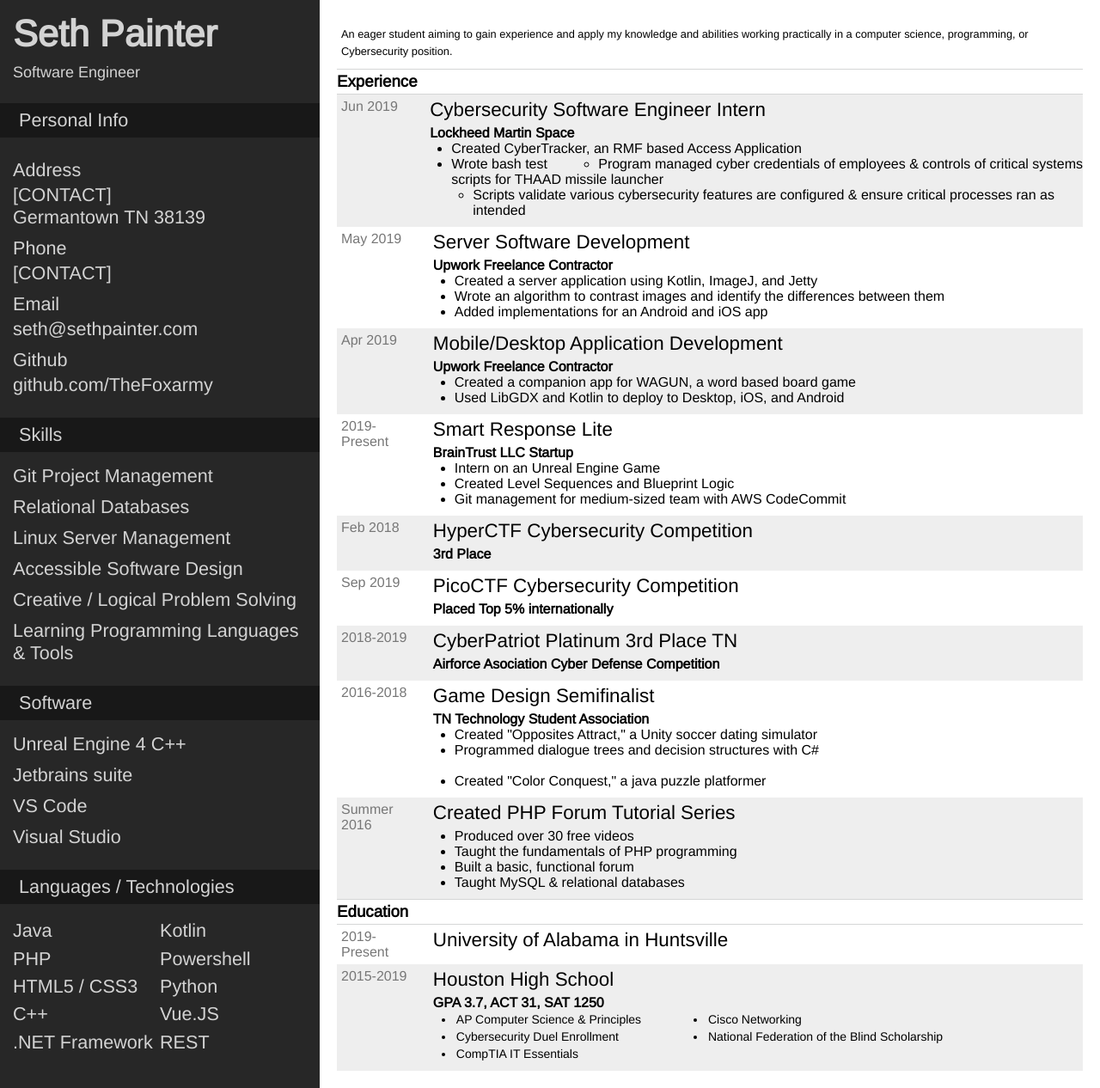
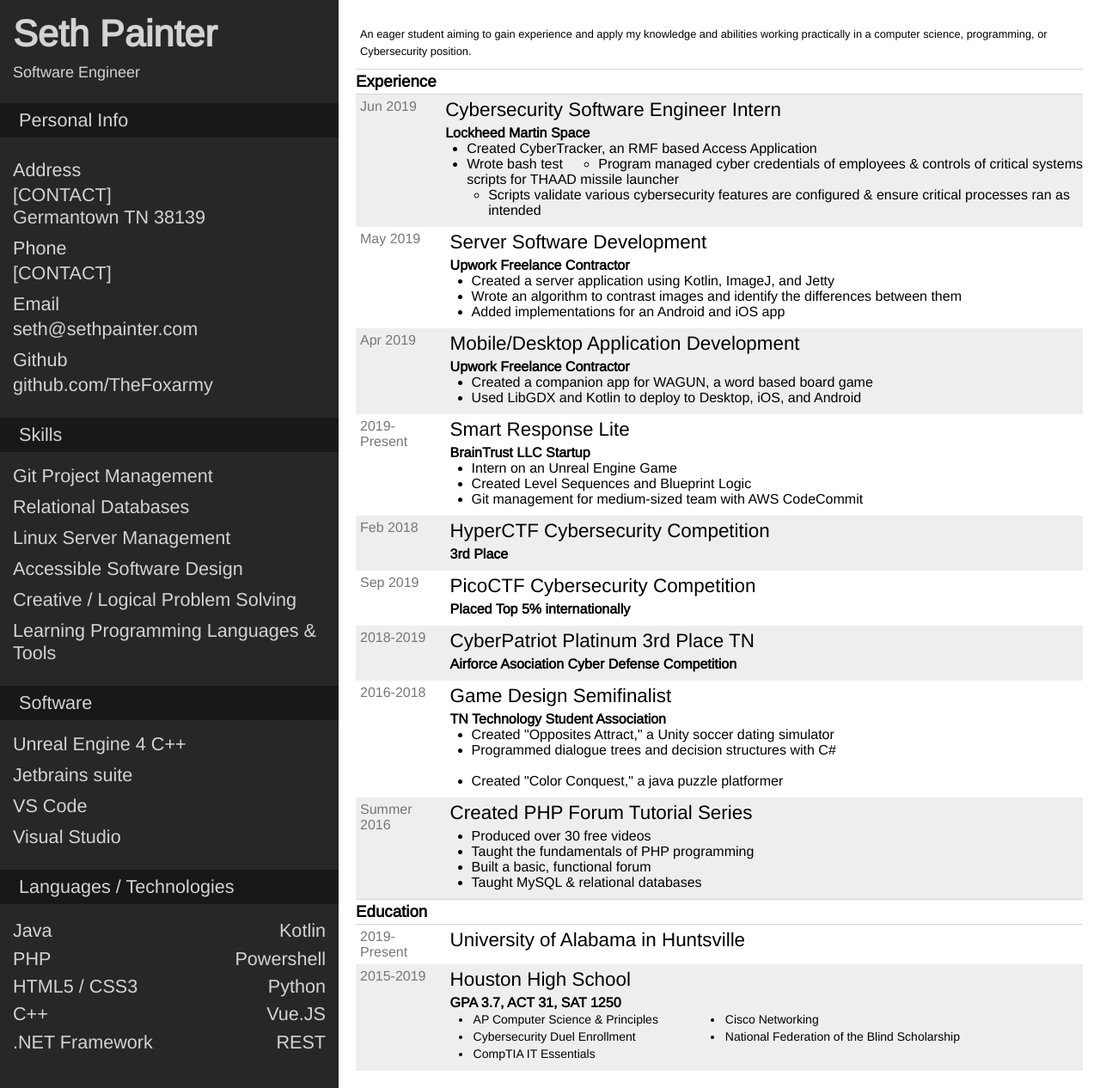
Before and after one commit to FlorianEagox/resume, a PHP site: page / in a window 1280 px wide. Shown: the whole page at 86% size. Run offline with PHP 8.4, Linux system fonts and the light colour scheme.

Commit message:
Removed some expirmental stuff that broke it months ago. Fixed languages list.

```diff
--- a/index.html
+++ b/index.html
@@ -9,6 +9,7 @@
 </head>
 
 <body>
+	<main>
 		<div id="sidebar">
 			<div id="main_head">
 				<h1 id="name">Seth Painter</h1>
@@ -209,6 +210,7 @@
 				</div>
 			</div>
 		</div>
+	</main>
 </body>
 
 </html>
--- a/main.css
+++ b/main.css
@@ -4,19 +4,19 @@
 * {
 	margin:0;
 	padding:0;
-
-	/* border:0.05px solid black; */
+	/* border:0.05px solid blue; */
 }
 ul {
 	list-style-position:inside;
 }
 html, body {
-	/* margin: auto; */
 	/* height: 100%; */
-	width: 100%;
+	/* width: 100%; */
+	background: green;
 }
-body {
-	display:flex;
+main {
+	margin: auto;
+	display: flex;
 	align-items: stretch;
 	/* overflow:hidden; */
 	font-family:Arimo;
@@ -25,8 +25,7 @@ body {
 	background-color:#272727;
 	/* height:100vh; */
 	color:lightgrey;
-	flex-basis: 30%;
-	min-width: 0;
+	/* flex-basis: 30%; */
 	font-size:1.35rem;
 	/* white-space:nowrap; */
 }
@@ -76,6 +75,11 @@ ul#languages {
 	white-space:nowrap;
 	/*font-size:1.355rem;*/
 }
+#languages li:nth-child(n+6) {
+
+	text-align: right;
+}
+#languages li
 #head_prog {
 	/*font-size:1.2rem;*/
 }
@@ -84,7 +88,7 @@ ul#languages {
 	background: white;
 	padding:20px;
 	padding-top:25px;
-	flex-basis: 70%;
+	/* flex-basis: 70%; */
 	/* white-space:nowrap; */
 }
 #objective {
@@ -153,12 +157,3 @@ div#experience .sec_item:nth-child(odd) {
 div#education .sec_item:nth-child(even) {
 	background-color:#eee;
 }
-
-@media(max-width: 768px) {
-	/* #sidebar {
-		font-size:1rem;
-	} */
-	ul#languages {
-		columns:1;
-	}
-}
```
Lines whose indentation alone changed are shown as unchanged.
